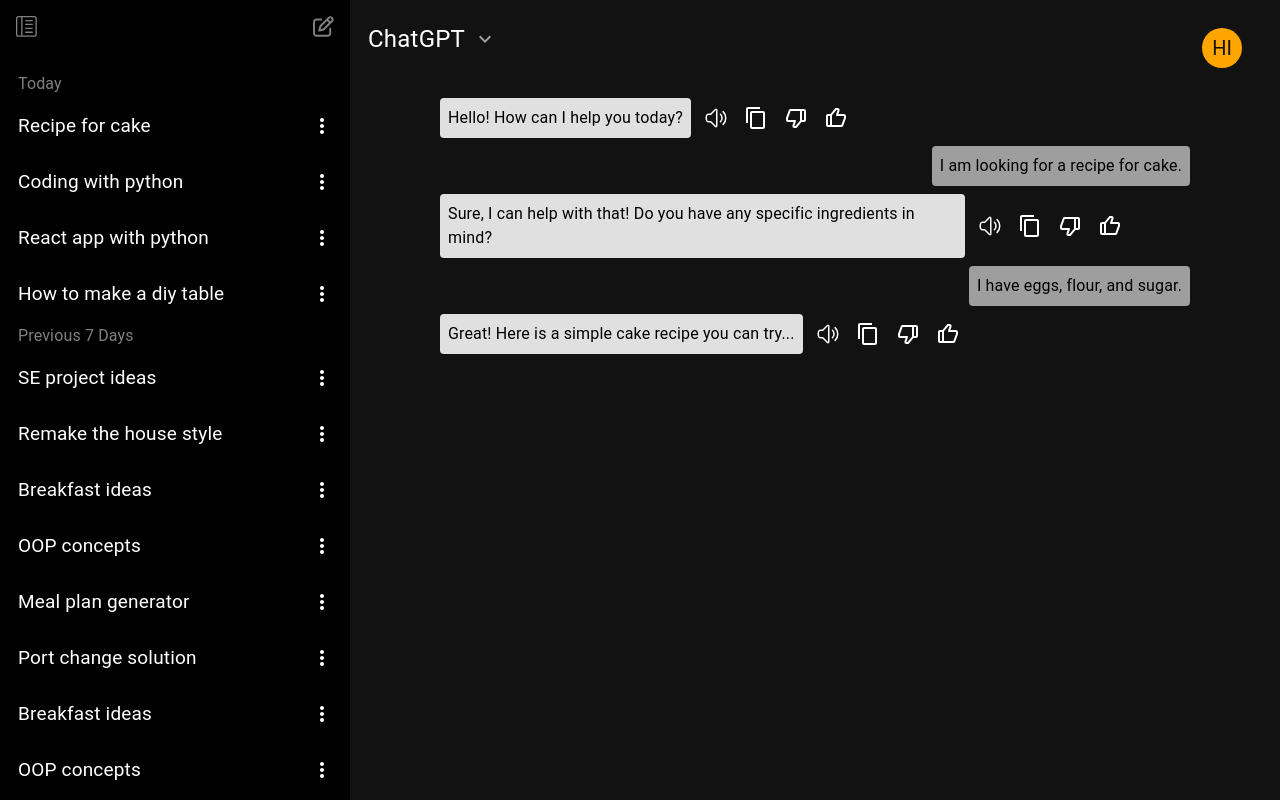
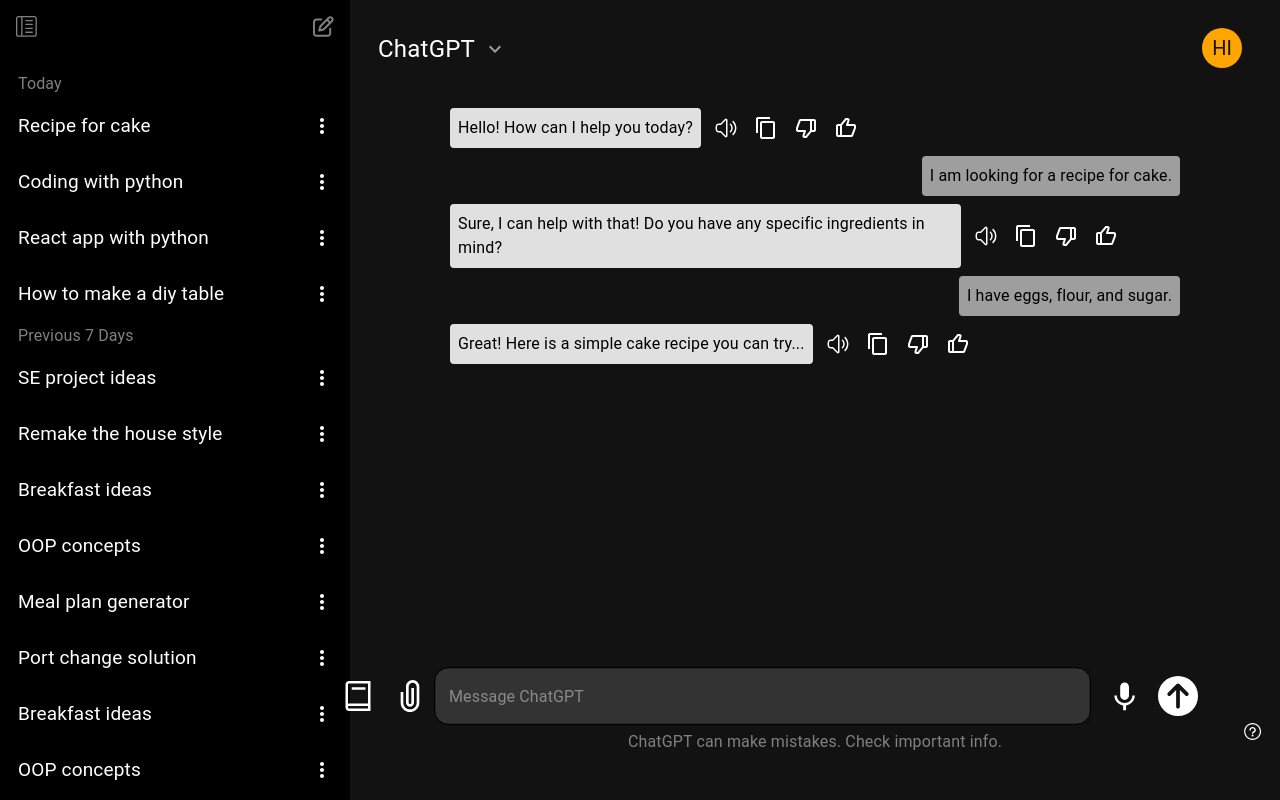
Before and after one commit to Hiru1003/chatgpt-ui, a React (Create React App) app: page /DummyChat in a window 1280 px wide. Built offline with nearby package versions, Linux system fonts and the light colour scheme.

Commit message:
feat: dummy chat with text feild

```diff
--- a/src/components/DummyChat.js
+++ b/src/components/DummyChat.js
@@ -1,5 +1,5 @@
 import React from 'react';
-import { Box, Typography, IconButton } from '@mui/material';
+import { Box, Typography, IconButton, TextField } from '@mui/material';
 import { MdContentCopy } from "react-icons/md";
 import { BiDislike, BiLike } from "react-icons/bi";
 import { HiOutlineSpeakerWave } from "react-icons/hi2";
@@ -8,6 +8,7 @@ import { MdKeyboardVoice } from "react-icons/md";
 import { LiaBookSolid } from "react-icons/lia";
 import { FaCircleArrowUp } from "react-icons/fa6";
 import ChatgptDropdownHeader from './ChatgptDropdownHeader';
+import QuestionMarkDropdown from './QuestionMarkDropdown';
 
 const DummyChat = () => {
   const messages = [
@@ -19,12 +20,14 @@ const DummyChat = () => {
   ];
 
   return (
+    <Box sx={{ padding: '10px', height: 'calc(100% - 50px)', overflowY: 'auto' }} >
         <Box sx={{ padding: '10px', height: 'calc(100% - 50px)', overflowY: 'auto' }}>
             <Box sx={{ paddingBottom: '30px'}}>
                 <ChatgptDropdownHeader/>
             </Box>
             {messages.map((msg, index) => (
             <Box
+
             key={index}
             sx={{
                 display: 'flex',
@@ -71,8 +74,76 @@ const DummyChat = () => {
                 </>
                 )}
             </Box>
+
             </Box>
         ))}
+
+        </Box>
+
+
+
+        {/* Text feild container */}
+        <Box sx={{
+            position: 'absolute',
+            bottom: 65,
+            left: '60%',
+            transform: 'translateX(-50%)',
+            width: '70%',
+            display: 'flex',
+            flexDirection: 'row',
+            alignItems: 'center',
+            justifyContent: 'center',
+            padding: '10px',
+            color: 'white',
+        }}>
+            <IconButton aria-label="upload" sx={{ fontSize: '2.5rem', color: "white" }}>
+            <LiaBookSolid />
+            </IconButton>
+            <IconButton aria-label="upload" sx={{ fontSize: '2rem', color: "white" }} >
+            <CgAttachment />
+            </IconButton>
+
+            <TextField
+            fullWidth
+            placeholder="Message ChatGPT"
+            sx={{
+                width: '100%',
+                mr: 1,
+                border: '1px solid black',
+                borderRadius: '15px',
+                bgcolor: '#333',
+                color: 'white',
+                '::placeholder': {
+                color: 'white',
+                animation: 'blink-caret 0.75s step-end infinite'
+                }
+            }}
+            InputProps={{ style: { color: 'white' } }}
+            />
+
+            <IconButton aria-label="send" sx={{ fontSize: '2.2rem', color: "white" }}>
+            <MdKeyboardVoice />
+            </IconButton>
+            <IconButton aria-label="send" sx={{ fontSize: '2.5rem', color: "white" }}>
+            <FaCircleArrowUp />
+            </IconButton>
+
+            <input
+            type="file"
+            style={{ display: 'none' }}
+            />
+        </Box>
+
+        <Box sx={{ position: 'relative',top:40, display: 'flex', alignItems: 'center', justifyContent: 'center', }}>
+            <Box>
+            <Typography sx={{ color: "grey", fontSize: '16px', textAlign:'center' }}>ChatGPT can make mistakes. Check important info.</Typography>
+            </Box>
+        </Box>
+        <Box sx={{ position: 'relative',bottom: 0, display: 'flex', alignItems: 'left', }}>
+            <QuestionMarkDropdown/>
+        </Box>
+
+
     </Box>
   );
 };
--- a/src/components/MainPage.js
+++ b/src/components/MainPage.js
@@ -131,11 +131,10 @@ const MainPage = () => {
       </Box>
 
       <Box sx={{ position: 'relative',bottom: 0,top: 165, display: 'flex', alignItems: 'center', justifyContent: 'center', }}>
-      <Box>
-        <Typography sx={{ color: "grey", fontSize: '16px', textAlign:'center' }}>ChatGPT can make mistakes. Check important info.</Typography>
+        <Box>
+          <Typography sx={{ color: "grey", fontSize: '16px', textAlign:'center' }}>ChatGPT can make mistakes. Check important info.</Typography>
+        </Box>
       </Box>
-
-    </Box>
 
     <QuestionMarkDropdown/>
 
```
Lines whose indentation alone changed are shown as unchanged.
